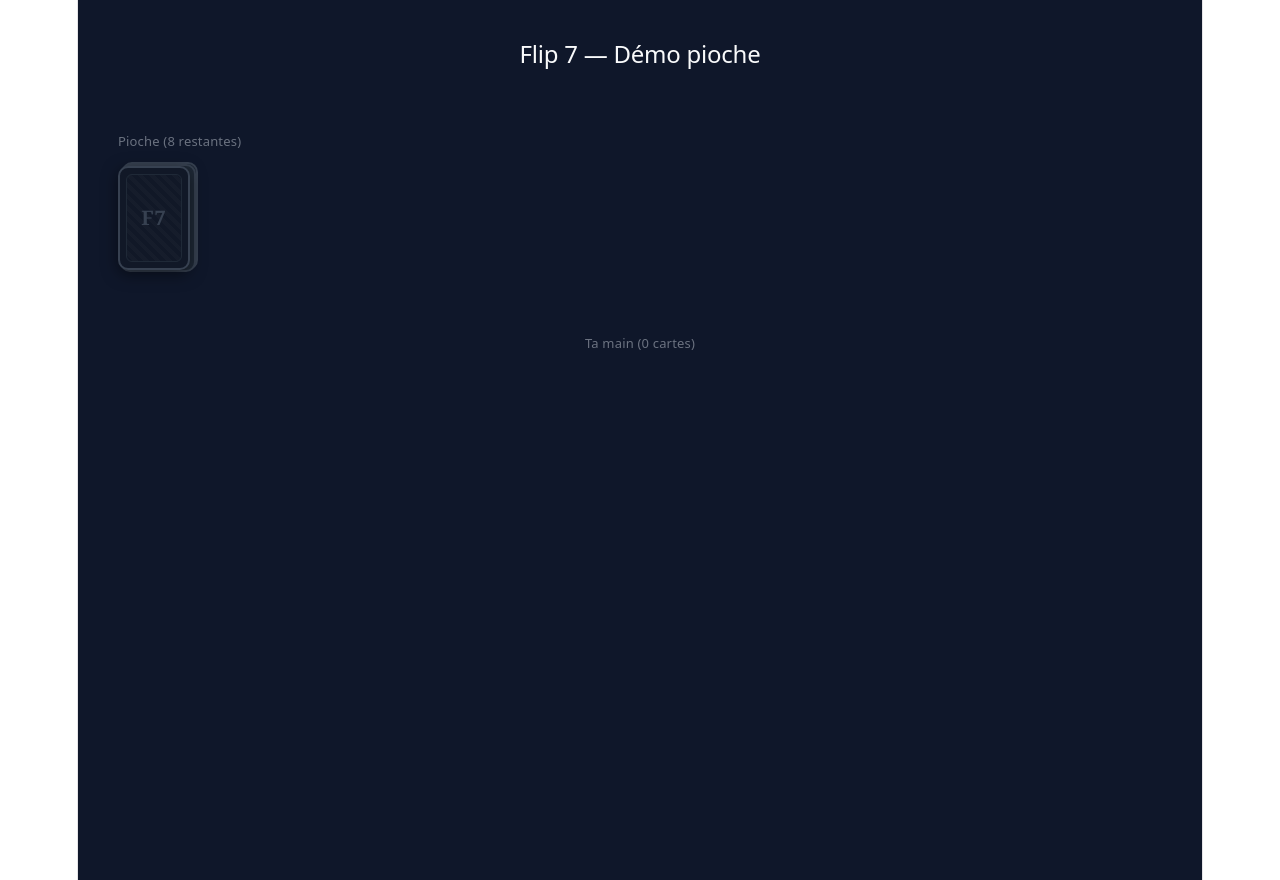
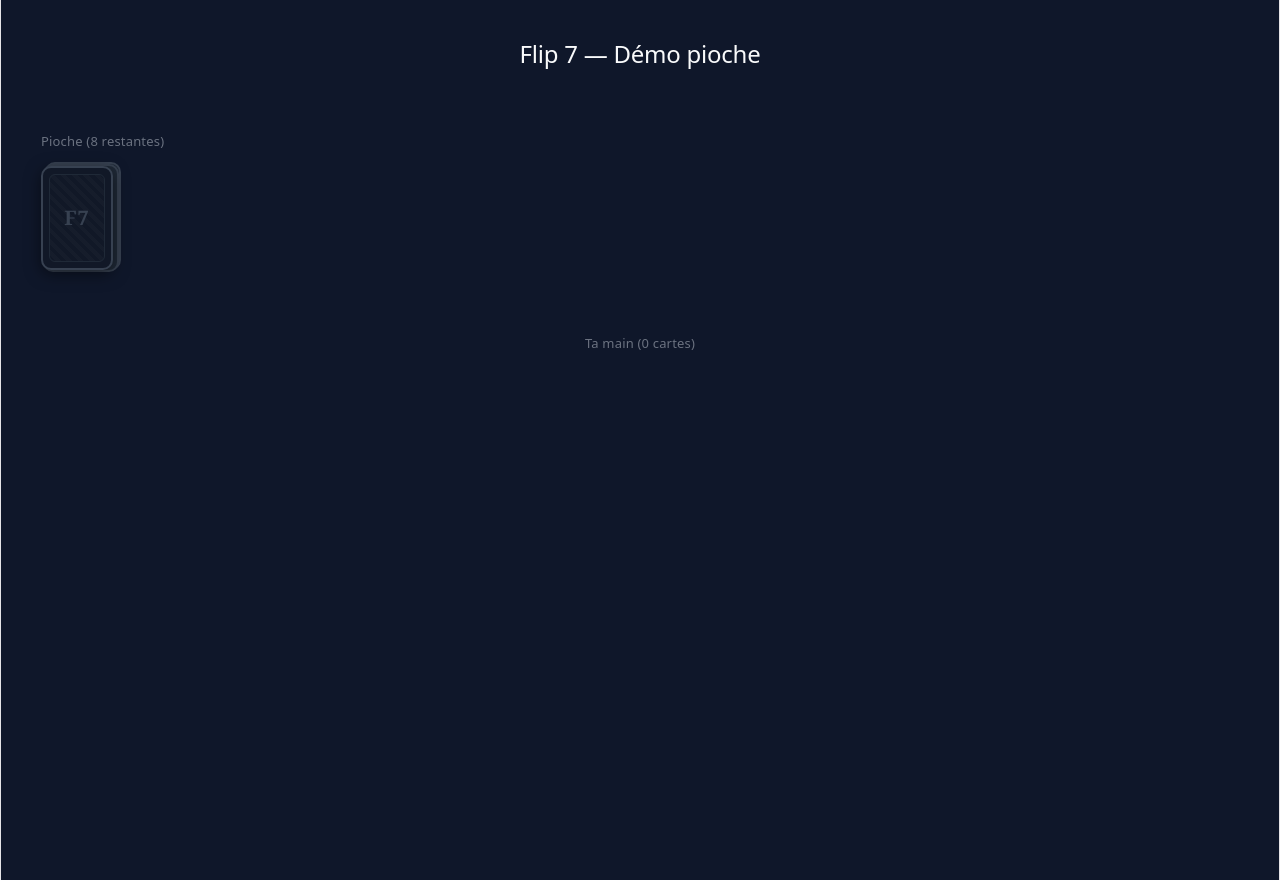
Before and after one commit to QuentinMoskwa/FlipThe67, a React (Vite) app in the folder client/: page / in a window 1280 px wide. Built offline with nearby package versions, Linux system fonts and the light colour scheme.

Commit message:
chore removing width of index.css.

```diff
--- a/client/src/index.css
+++ b/client/src/index.css
@@ -55,7 +55,6 @@ body {
 }
 
 #root {
-  width: 1126px;
   max-width: 100%;
   margin: 0 auto;
   text-align: center;
```
